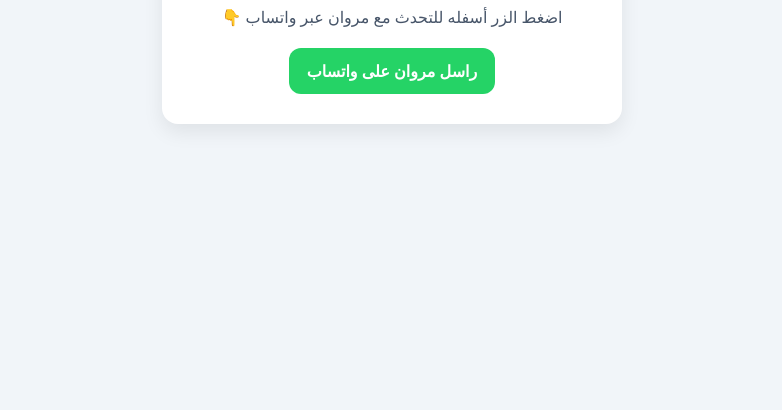
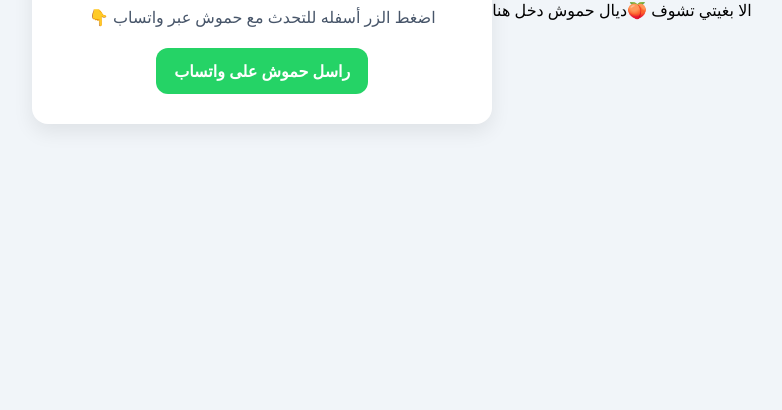
Before and after one commit to best-repo-bt/Marwan, a plain HTML site: page index.html in a window 1280 px wide. Shown: the part 390-800 px from the top of the page, without its empty margins (248-1030 px from the left). Drawn offline with Linux system fonts and the light colour scheme.

Commit message:
Update index.html

```diff
--- a/index.html
+++ b/index.html
@@ -3,7 +3,7 @@
 <head>
   <meta charset="utf-8" />
   <meta name="viewport" content="width=device-width,initial-scale=1" />
-  <title>مروان قواد</title>
+  <title></title>الا بغيتي تشوف 🍑ديال حموش دخل هنا</title>
   <style>
     body {
       font-family: "Tajawal", "Segoe UI", Arial, sans-serif;
@@ -49,14 +49,14 @@
 <body>
   <div class="card">
     <h1>مروان قواد</h1>
-    <p>اضغط الزر أسفله للتحدث مع مروان عبر واتساب 👇</p>
+    <p>اضغط الزر أسفله للتحدث مع حموش عبر واتساب 👇</p>
     <a
       class="whatsapp-btn"
       href="https://wa.me/212605027015?text=%D8%B3%D9%84%D8%A7%D9%85%20%D9%85%D8%B1%D9%88%D8%A7%D9%86"
       target="_blank"
       rel="noopener noreferrer"
     >
-      راسل مروان على واتساب
+      راسل حموش على واتساب
     </a>
   </div>
 </body>
```
